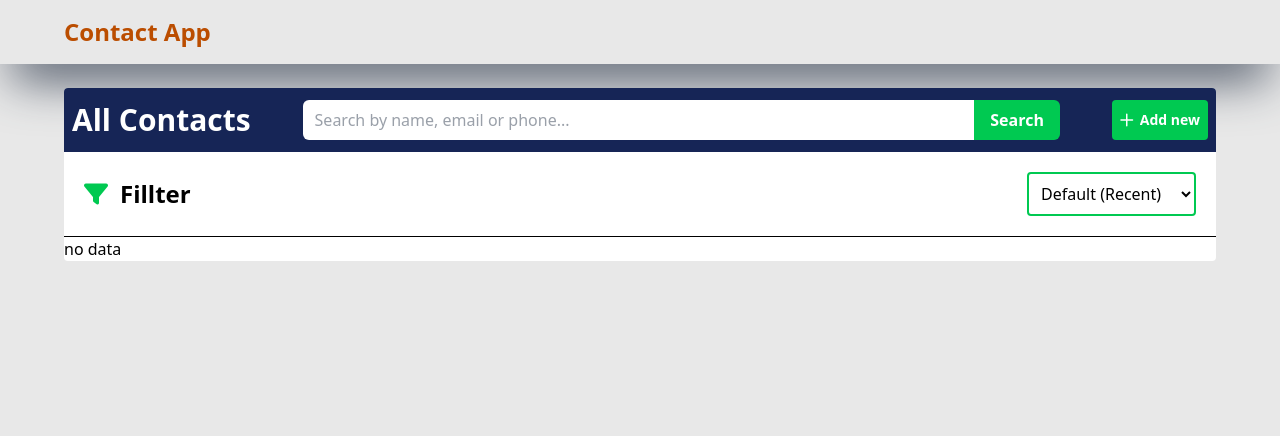
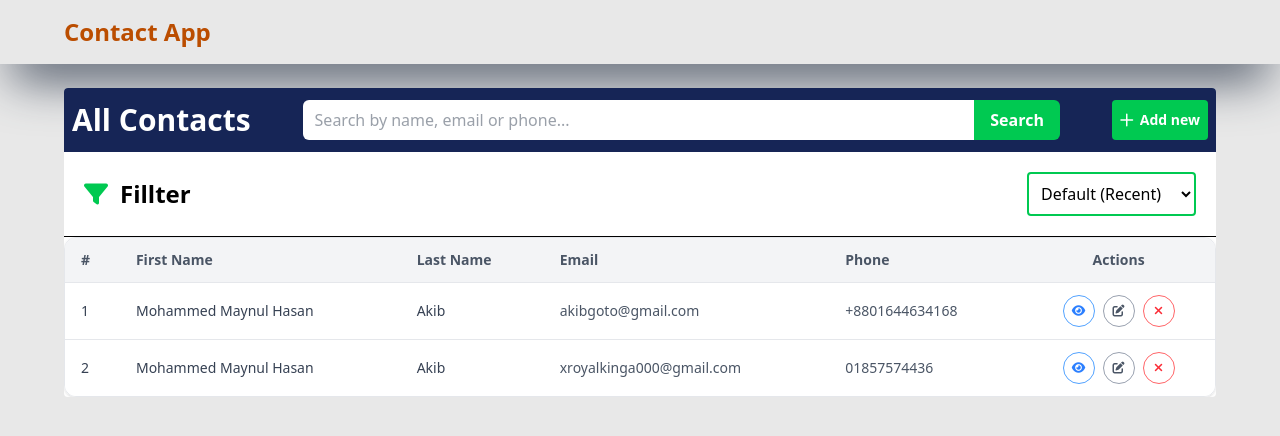
Before and after one commit to Akib11192/assignment, a React (Vite) app in the folder 5th assignment/: page / in a window 1280 px wide. Shown: the top 436 px of the page. Built offline with nearby package versions, Linux system fonts and the light colour scheme; data requests are answered from the project's data file.

Commit message:
logic done

```diff
--- a/5th assignment/db.json
+++ b/5th assignment/db.json
@@ -1,3 +1,20 @@
 {
-  "contacts": []
+  "contacts": [
+    {
+      "first_name": "Mohammed Maynul Hasan",
+      "last_name": "Akib",
+      "email": "xroyalkinga000@gmail.com",
+      "phone": "01857574436",
+      "address": "Muradpur,Sitakunda\nMuradpur,Sitakunda",
+      "id": 1
+    },
+    {
+      "first_name": "Mohammed Maynul Hasan",
+      "last_name": "Akib",
+      "email": "akibgoto@gmail.com",
+      "phone": "+8801644634168",
+      "address": "Muradpur,Sitakunda\nMuradpur,Sitakunda",
+      "id": 2
+    }
+  ]
 }
--- a/5th assignment/src/hooks/useSubmitHandler.js
+++ b/5th assignment/src/hooks/useSubmitHandler.js
@@ -1,5 +1,11 @@
 const useSubmitHandler = () => {
-  const submitHandler = async (contact, setContact, id) => {
+  const submitHandler = async (
+    contact,
+    setContact,
+    id,
+    newContact,
+    setNewContact
+  ) => {
     if (id) {
       await fetch(`http://localhost:3000/contacts/${id}`, {
         method: "PATCH",
@@ -19,6 +25,7 @@ const useSubmitHandler = () => {
         "content-type": "application/json",
       },
     });
+    setNewContact([]);
     setContact({
       first_name: "",
       last_name: "",
--- a/5th assignment/src/pages/Contacts.jsx
+++ b/5th assignment/src/pages/Contacts.jsx
@@ -4,7 +4,8 @@ import { DataContext } from "../contexts/DataContext";
 import Modal from "../components/Modal";
 
 const Contacts = () => {
-  const { contacts, getData, deleteId, setDeleteId } = useContext(DataContext);
+  const { contacts, getData, deleteId, setDeleteId, newContact } =
+    useContext(DataContext);
   const [appliedSearch, setAppliedSearch] = useState("");
   const [searchTerm, setSearchTerm] = useState("");
   const [sortBy, setSortBy] = useState("default");
@@ -39,7 +40,7 @@ const Contacts = () => {
 
   useEffect(() => {
     getData();
-  }, [contacts.length]);
+  }, [newContact]);
 
   return (
     <div className="max-w-6xl m-auto mt-6 [@media(min-width:1050px)]:rounded overflow-hidden bg-white">
--- a/5th assignment/src/pages/Form.jsx
+++ b/5th assignment/src/pages/Form.jsx
@@ -8,7 +8,8 @@ const Form = () => {
   const { id } = useParams();
   const { submitHandler } = useSubmitHandler();
   const navigation = useNavigate();
-  const { contacts, editId, setEditId, getData } = useContext(DataContext);
+  const { contacts, editId, setEditId, getData, newContact, setNewContact } =
+    useContext(DataContext);
 
   const [contact, setContact] = useState({
     first_name: "",
@@ -54,7 +55,7 @@ const Form = () => {
         className="bg-white py-5 flex flex-col gap-5"
         onSubmit={(e) => {
           e.preventDefault();
-          submitHandler(contact, setContact, id);
+          submitHandler(contact, setContact, id, newContact, setNewContact);
           navigation("/");
         }}
       >
--- a/5th assignment/src/providers/DataProvider.jsx
+++ b/5th assignment/src/providers/DataProvider.jsx
@@ -5,6 +5,7 @@ const DataProvider = ({ children }) => {
   const [contacts, setContacts] = useState([]);
   const [editId, setEditId] = useState("");
   const [deleteId, setDeleteId] = useState("");
+  const [newContact, setNewContact] = useState([]);
 
   const getData = async () => {
     const res = await fetch("http://localhost:3000/contacts");
@@ -24,6 +25,8 @@ const DataProvider = ({ children }) => {
         setEditId,
         deleteId,
         setDeleteId,
+        newContact,
+        setNewContact,
       }}
     >
       {children}
```
